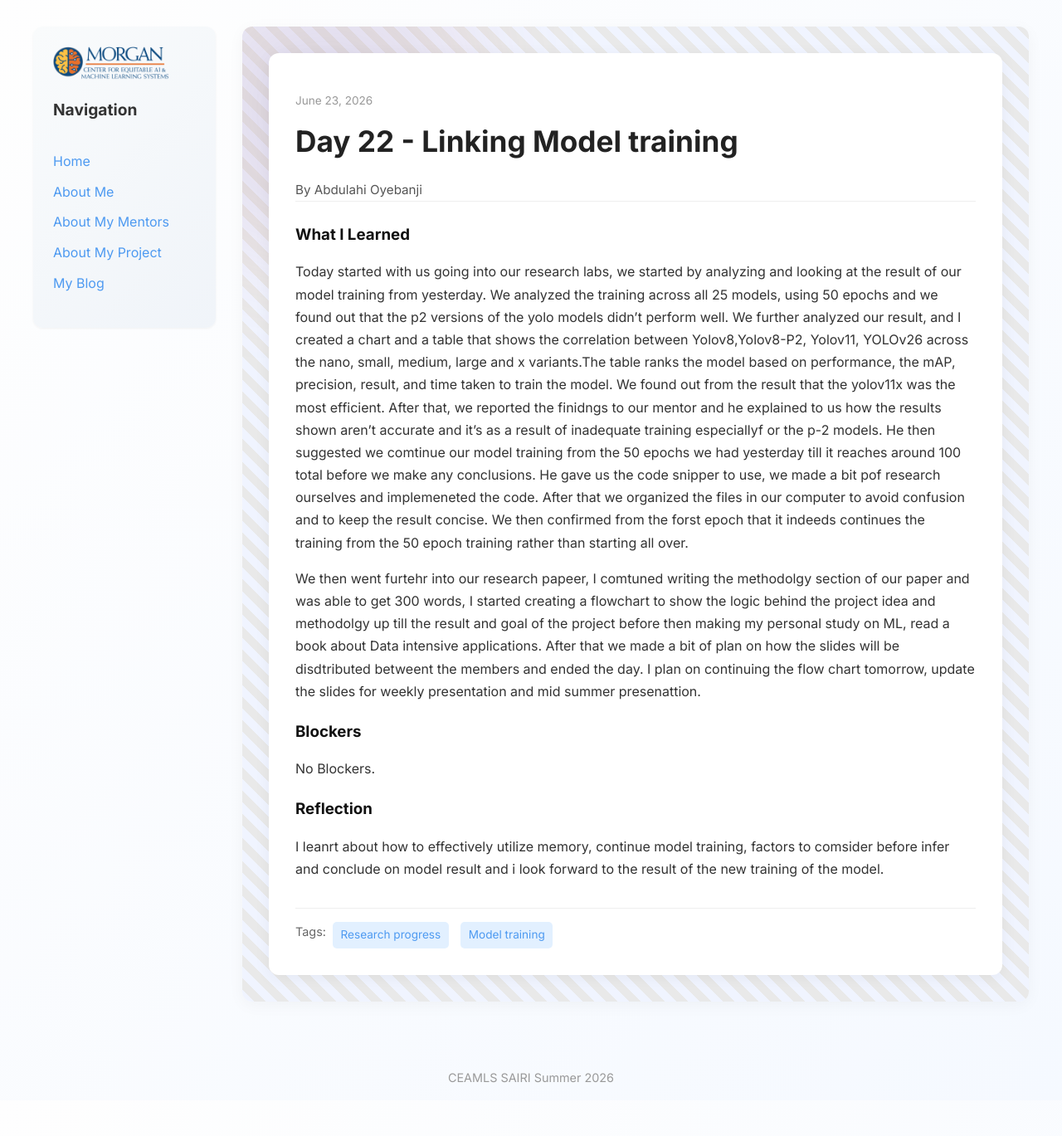
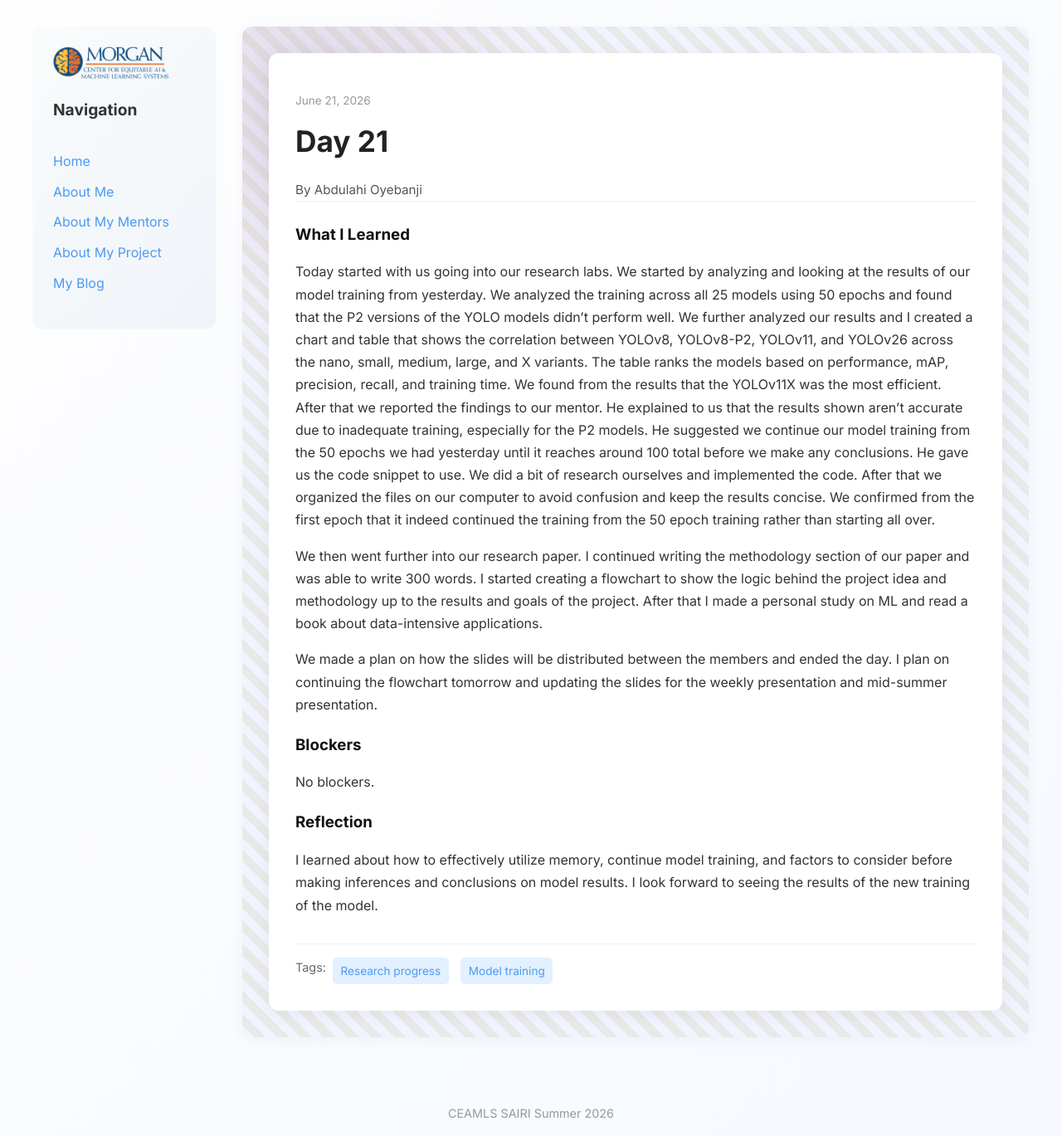
Before and after one commit to abdulahi-banji/abdulahi-banjiceamls26.github.io, a Jekyll site: the page built from _posts/2026-06-23-day-21.md, in a window 1280 px wide. Shown: the whole page at 83% size. Built offline with Jekyll 4.4.1, drawn with Linux system fonts in a browser that asks for light colours; before the commit the page ends 1326 px from its top, so only the background shows below that.

Commit message:
day 21 final

```diff
--- a/_posts/2026-06-23-day-21.md
+++ b/_posts/2026-06-23-day-21.md
@@ -1,20 +1,22 @@
 ---
 layout: post
-title: "Day 22 - Linking Model training"
-date: 2026-06-23
-
-
+title: "Day 21"
+date: 2026-06-21
 permalink: /day21.html
 tags: ["Research progress", "Model training"]
 
 what_i_learned: |
-  Today started with us going into our research labs, we started by analyzing and looking at the result of our model training from yesterday. We analyzed the training across all 25 models, using 50 epochs and we found out that the p2 versions of the yolo models didn't perform well. We further analyzed our result, and I created a chart and a table that shows the correlation between Yolov8,Yolov8-P2, Yolov11, YOLOv26 across the nano, small, medium, large and x variants.The table ranks the model based on performance, the mAP, precision, result, and time taken to train the model. We found out from the result that the yolov11x was the most efficient. After that, we reported the finidngs to our mentor and he explained to us how the results shown aren't accurate and it's as a result of inadequate training especiallyf or the p-2 models. He then suggested we comtinue our model training from the 50 epochs we had yesterday till it reaches around 100 total before we make any conclusions. He gave us the code snipper to use, we made a bit pof research ourselves and implemeneted the code. After that we organized the files in our computer to avoid confusion and to keep the result concise. We then confirmed from the forst epoch that it indeeds continues the training from the 50 epoch training rather than starting all over.
+  Today started with us going into our research labs. We started by analyzing and looking at the results of our model training from yesterday. We analyzed the training across all 25 models using 50 epochs and found that the P2 versions of the YOLO models didn't perform well. We further analyzed our results and I created a chart and table that shows the correlation between YOLOv8, YOLOv8-P2, YOLOv11, and YOLOv26 across the nano, small, medium, large, and X variants. The table ranks the models based on performance, mAP, precision, recall, and training time. We found from the results that the YOLOv11X was the most efficient. After that we reported the findings to our mentor. He explained to us that the results shown aren't accurate due to inadequate training, especially for the P2 models. He suggested we continue our model training from the 50 epochs we had yesterday until it reaches around 100 total before we make any conclusions. He gave us the code snippet to use. We did a bit of research ourselves and implemented the code. After that we organized the files on our computer to avoid confusion and keep the results concise. We confirmed from the first epoch that it indeed continued the training from the 50 epoch training rather than starting all over.
 
-  We then went furtehr into our research papeer, I comtuned writing the methodolgy section of our paper and was able to get 300 words, I started creating a flowchart to show the logic behind the project idea and methodolgy up till the result and goal of the project before then making my personal study on ML, read a book about Data intensive applications. After that we made a bit of plan on how the slides will be disdtributed betweent the members  and ended the day. I plan on continuing the flow chart tomorrow, update the slides for weekly presentation and mid summer presenattion.
+
+  We then went further into our research paper. I continued writing the methodology section of our paper and was able to write 300 words. I started creating a flowchart to show the logic behind the project idea and methodology up to the results and goals of the project. After that I made a personal study on ML and read a book about data-intensive applications.
+
+
+  We made a plan on how the slides will be distributed between the members and ended the day. I plan on continuing the flowchart tomorrow and updating the slides for the weekly presentation and mid-summer presentation.
 
 blockers: |
-  No Blockers.
+  No blockers.
 
 reflection: |
-  I leanrt about how to effectively utilize memory, continue model training, factors to comsider before infer and conclude on model result and i look forward to the result of the new training of the model.
+  I learned about how to effectively utilize memory, continue model training, and factors to consider before making inferences and conclusions on model results. I look forward to seeing the results of the new training of the model.
 ---
```
Also changed, not shown: _posts/2026-06-18-day-18.md (+5 -6 lines).
